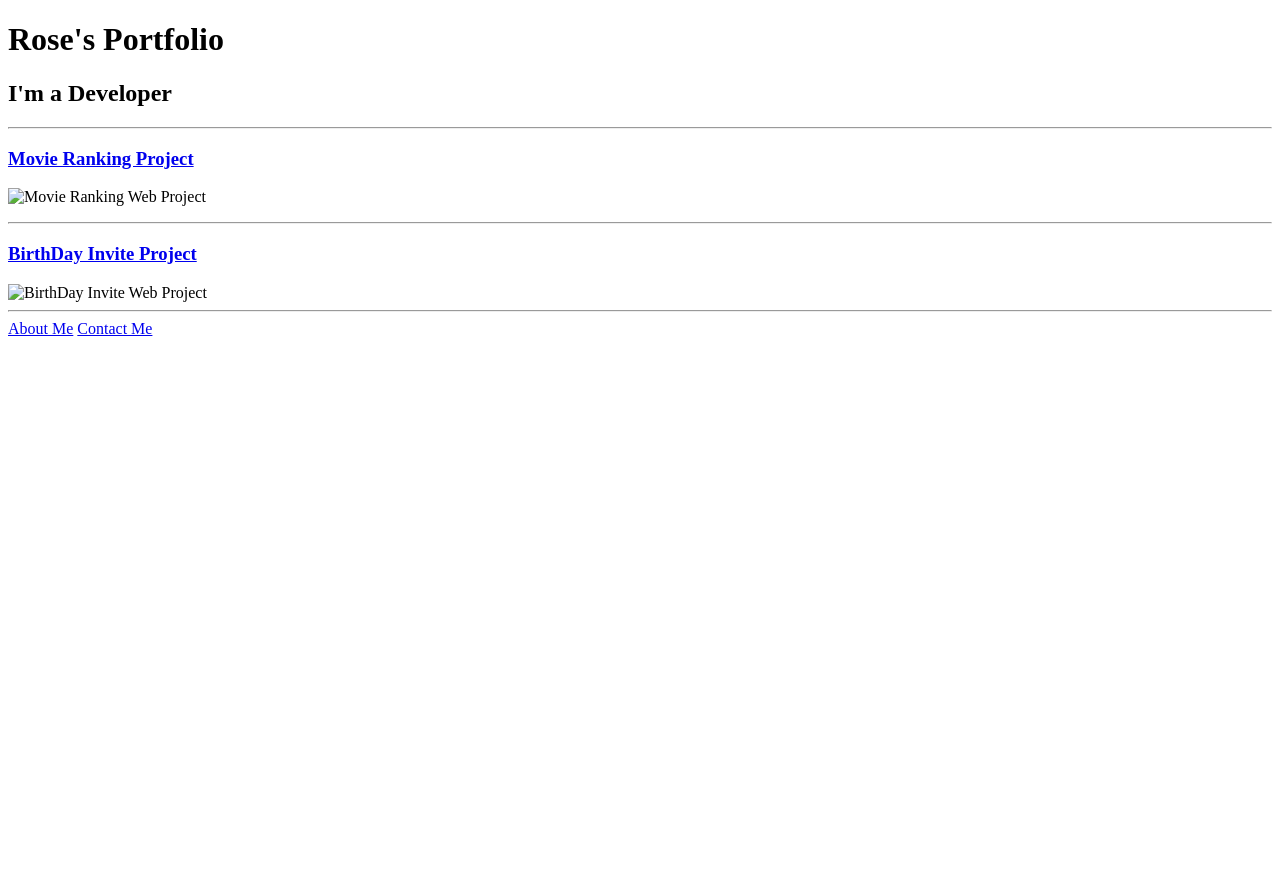
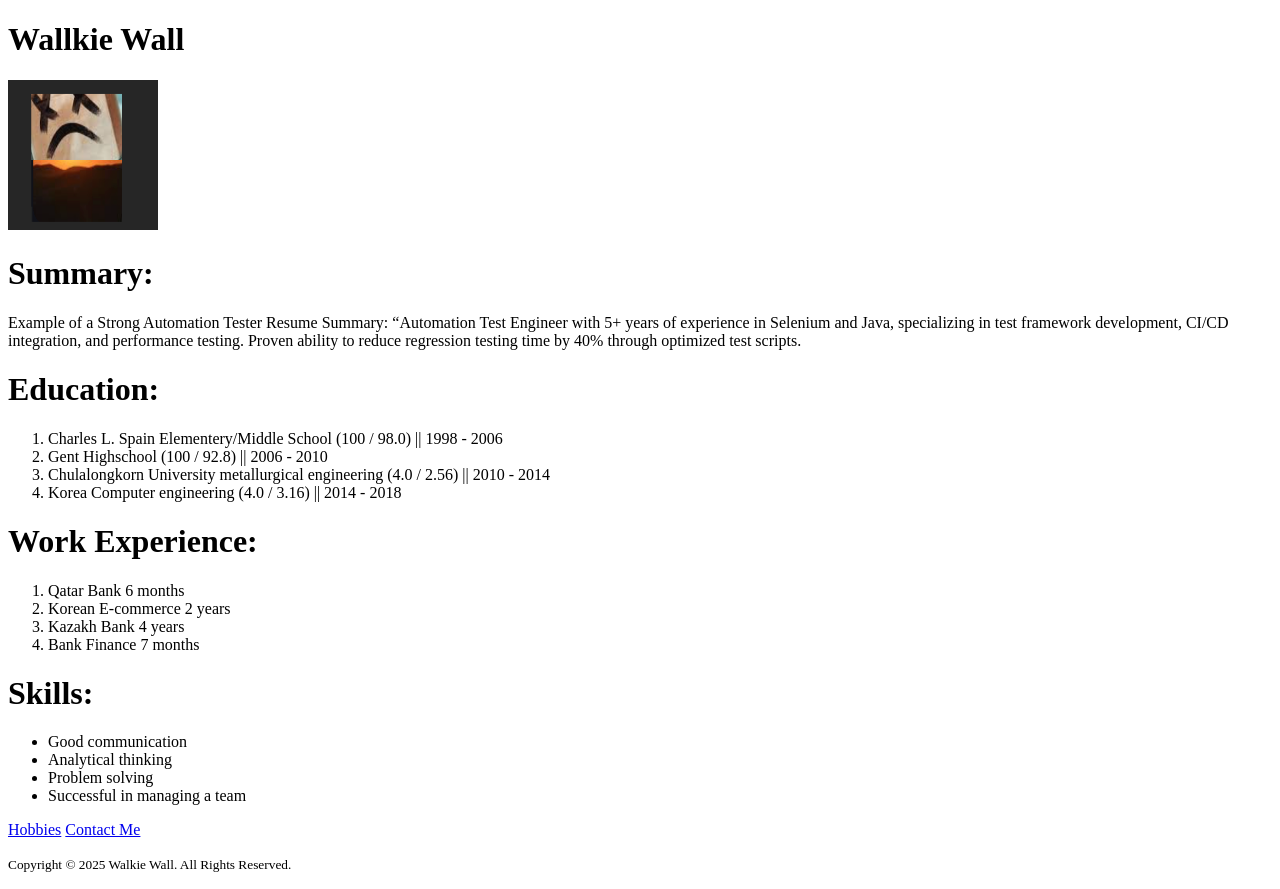
Before and after one commit to frosedemo-debug/MyNewHomeWork, a plain HTML site: page index.html in a window 1280 px wide. Before the commit the page ends 800 px from the top, so only its background shows below. Drawn offline with Linux system fonts and the light colour scheme.

Commit message:
Add files via upload

```diff
--- a/index.html
+++ b/index.html
@@ -1,39 +1,61 @@
-<!-- TODO 1: Create the HTML Boilerplate -->
 <!DOCTYPE html>
 <html lang="en">
 <head>
    <meta charset="UTF-8">
    <meta name="viewport" content="width=device-width, initial-scale=1.0">
-    <title>Document</title>
+   <title>My Resume</title>
 </head>
 <body>
-    <h1>Rose's Portfolio</h1>
-    <h2>I'm a Developer</h2>
-    <hr />
-    <h3><a href="./public/movie-ranking.html">Movie Ranking Project</a></h3>
-    <img src="./assets/images/Ekran Resmi 2025-08-25 12.17.57.png" height="300" width="300" alt="Movie Ranking Web Project">
-    <p></p>
-    <hr />
-    <p></p>
-    <h3><a href="./public/birthday-invite.html">BirthDay Invite Project</a></h3>
-    <img src="./assets/images/Ekran Resmi 2025-08-25 12.16.30.png" height="300" width="300" alt="BirthDay Invite Web Project">
-    <hr>
-    <a href="./public/about.html">About Me</a>
-    <a href="./public/contact.html">Contact Me</a>
+   <h1>Wallkie Wall</h1>
+   <img src="./assets/Ekran Resmi 2025-08-30 23.48.41.png" height="150" width="150" />
+
+   <h1>Summary:</h1>
+   <p>
+      Example of a Strong Automation Tester Resume Summary: “Automation Test Engineer with 5+ years of experience in Selenium and Java, specializing in test framework development, CI/CD integration, and performance testing. Proven ability to reduce regression testing time by 40% through optimized test scripts.
+   </p>
+   <p>
+      <h1>
+         Education:
+      </h1>
+   </p>
+   <ol>
+      <li>Charles L. Spain Elementery/Middle School (100 / 98.0) || 1998 - 2006</li>
+      <li>Gent Highschool (100 / 92.8) || 2006 - 2010</li>
+      <li>Chulalongkorn University metallurgical engineering (4.0 / 2.56) || 2010 - 2014</li>
+      <li>Korea Computer engineering (4.0 / 3.16) || 2014 - 2018</li>
+   </ol>
+   <p>
+      <h1>
+         Work Experience:
+      </h1>
+   </p>
+   <ol>
+      <li>Qatar Bank 6 months</li>
+      <li>Korean E-commerce 2 years</li>
+      <li>Kazakh Bank 4 years</li>
+      <li>Bank Finance 7 months</li>
+   </ol>
+   <p>
+      <h1>
+         Skills:
+      </h1>
+   </p>
+
+   <ul>
+      <li>Good communication</li>
+      <li>Analytical thinking</li>
+      <li>Problem solving</li>
+      <li>Successful in managing a team</li>
+   </ul>
+   <a href="./public/hobbies.html">Hobbies</a>
+   <a href="./public/ContactMe.html">Contact Me</a>
+   <p>
+   <footer>
+    <small>
+      Copyright © 2025 Walkie Wall. All Rights Reserved.
+    </small>
+   </footer>
+   </p>
 
 </body>
 </html>
-
-<!-- TODO 2: Add Your previous projects' HTML into the public folder -->
-
-<!-- TODO 3: Take screenshots of your project previews and add the images to the images folder -->
-
-<!-- TODO 4: Add titles/subtitles etc. -->
-
-<!-- TODO 5: Add a link to the project pages -->
-
-<!-- TODO 6: Add images to show the project previews
-HINT for TODO 6: You can use the height attribute set to 200 to make the image smaller:
-https://developer.mozilla.org/en-US/docs/Web/HTML/Element/img#attr-height -->
-
-<!-- TODO 7: Add the Contact Me and About Me page links -->
```
Lines whose indentation alone changed are shown as unchanged.
